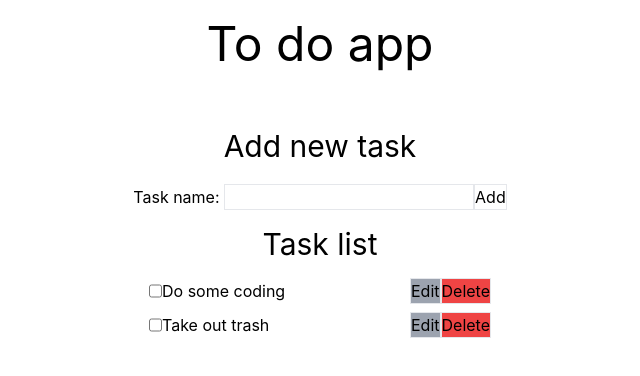
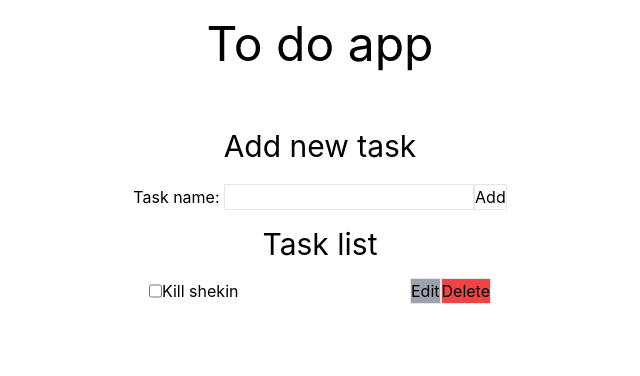
Before and after one commit to prajitlal4/todo-project, a React (Create React App) app: page / in a window 1280 px wide. Shown: the top 376 px of the page, without its empty margins (320-960 px from the left). Built offline with nearby package versions, Linux system fonts and the light colour scheme; data requests are answered from the project's data file.

Commit message:
able to upload tasks / delete tasks

```diff
--- a/src/App.js
+++ b/src/App.js
@@ -37,12 +37,16 @@ const App = () => {
       })
   }
 
+  const handleTaskList = (tasks) => {
+    setTasks(tasks)
+  }
+
   return (
     <div>
       <div className="flex flex-col items-center p-5">
         <h1 className="text-5xl">To do app</h1>
         <TaskForm addTask={addTask} handleTaskChange={handleTaskChange} newTask={newTask} />
-        <TaskList tasks={tasks} />
+        <TaskList tasks={tasks} setTasks={handleTaskList}/>
       </div>
     </div>
   );
--- a/src/components/Task.jsx
+++ b/src/components/Task.jsx
@@ -1,9 +1,12 @@
 import React from "react";
 
 import { useState } from "react";
+import axios from "axios";
 
-const Task = ({ task }) => {
-  const [editing, setEditing] = useState(false);
+const Task = (props) => {
+  const task = props.task;
+  const setTasks = props.setTasks;
+  const [editing, setEditing] = useState(true);
   const [taskName, setTaskName] = useState(task.name);
 
   const handleEditClick = () => {
@@ -18,18 +21,48 @@ const Task = ({ task }) => {
     setTaskName(event.target.value);
   };
 
+  const handleNewTaskUpload = (event) => {
+    event.preventDefault();
+    const url = "http://localhost:3005/tasks/";
+    const changedTask = { ...task.name, name: taskName };
+
+    axios.put(url + task.id, changedTask).then((response) => {
+      handleEditClick();
+      setTaskName(changedTask.name);
+    });
+  };
+
+  const handleDeleteTask = (event) => {
+    const url = "http://localhost:3005/tasks/";
+    const deletedTask = { ...task.name, name: taskName };
+
+    axios.delete(url + task.id, deletedTask);
+    axios.get(url).then((response) => {
+      setTasks(response.data);
+    });
+  };
+
   return (
     <div className="flex pb-2">
       <input type="checkbox" defaultChecked={task.completed} />
       <input
+        className={editing ? "" : "border"}
         readOnly={editing}
         value={taskName}
         onChange={handleTaskNameChange}
       />
-      <button onClick={handleEditClick} className="border bg-gray-400">
-        Edit
+      {editing ? (
+        <button onClick={handleEditClick} className="border bg-gray-400">
+          Edit
+        </button>
+      ) : (
+        <button onClick={handleNewTaskUpload} className="border bg-green-600">
+          Save
+        </button>
+      )}
+      <button onClick={handleDeleteTask} className="border bg-red-500">
+        Delete
       </button>
-      <button className="border bg-red-500">Delete</button>
     </div>
   );
 };
--- a/src/components/TaskList.jsx
+++ b/src/components/TaskList.jsx
@@ -2,14 +2,14 @@ import React from "react";
 
 import Task from "./Task.jsx";
 
-const TaskList = ({ tasks }) => {
+const TaskList = ({ tasks }, { setTasks }) => {
   return (
     <div>
       <div className="flex flex-col items-center">
         <h1 className="text-3xl p-4">Task list</h1>
         <div>
           {tasks.map((task) => (
-            <Task key="task.id" task={task} />
+            <Task key="task.id" task={task} setTasks={setTasks} />
           ))}
         </div>
       </div>
--- a/src/db.json
+++ b/src/db.json
@@ -1,13 +1,8 @@
 {
   "tasks": [
     {
-      "id": 1,
-      "name": "Do some coding",
-      "completed": false
-    },
-    {
       "id": 2,
-      "name": "Take out trash",
+      "name": "Kill shekin",
       "completed": false
     }
   ]
```
